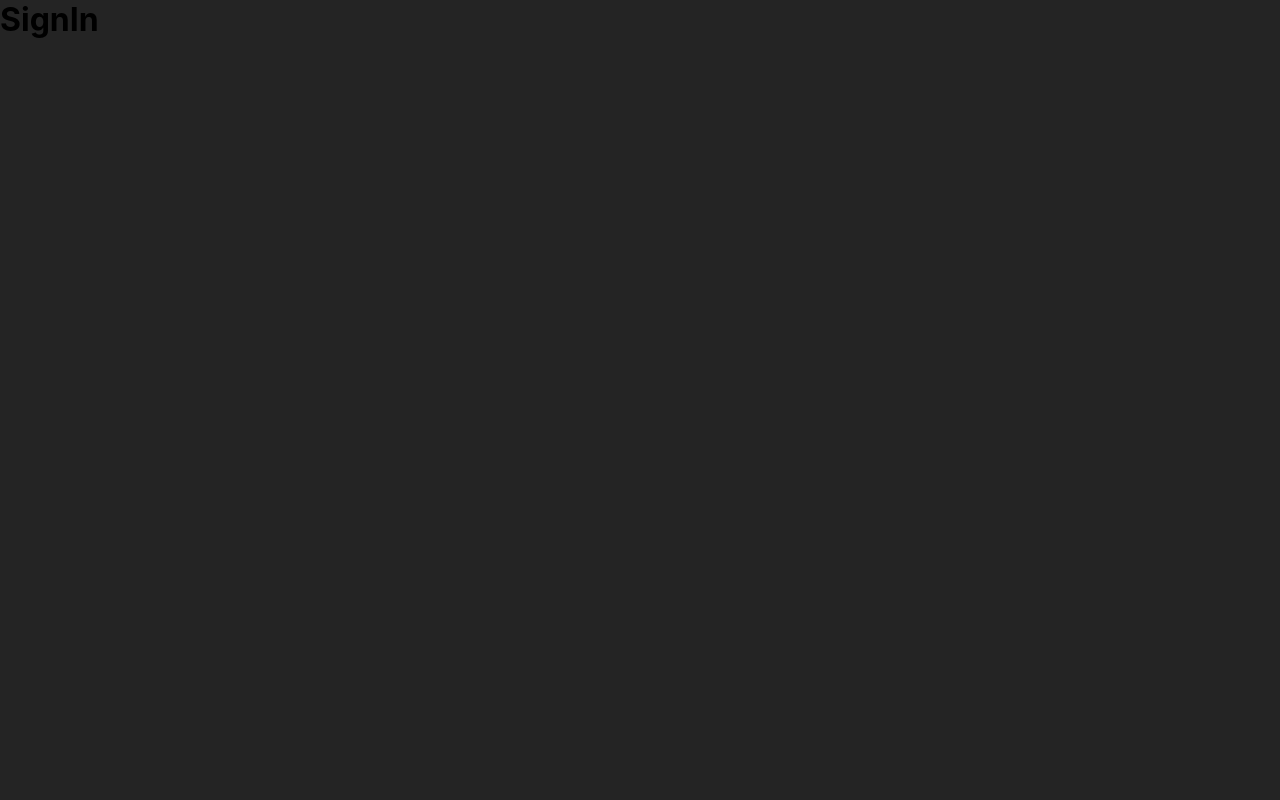
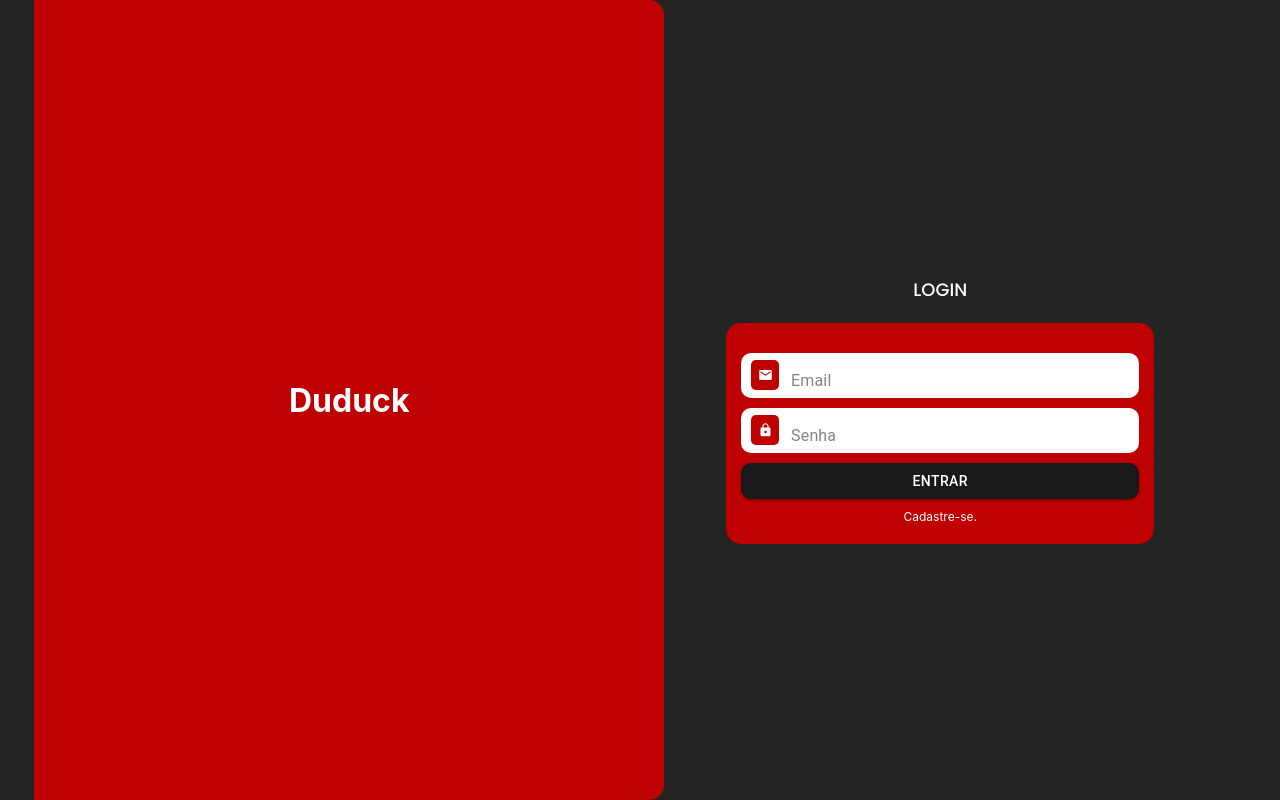
Before and after one commit to luis-garbelotti/my-app-front, a React (Create React App) app: page / in a window 1280 px wide. Built offline with nearby package versions, Linux system fonts and the light colour scheme.

Commit message:
feat: sign in

```diff
--- a/src/pages/SignIn/SignIn.tsx
+++ b/src/pages/SignIn/SignIn.tsx
@@ -1,9 +1,180 @@
-import React from 'react';
+import React, { useState } from 'react';
+import { useNavigate } from 'react-router-dom';
+import { Input, Form, Title, SideLogo } from '../../components/FormComponents/index';
+import { signIn } from '../../services/api';
+import { Box, Container, Button } from '@mui/material';
+import LoadingButton from '@mui/lab/LoadingButton';
+import PersonRoundedIcon from '@mui/icons-material/PersonRounded';
+import MailIcon from '@mui/icons-material/Mail';
+import LockIcon from '@mui/icons-material/Lock';
+import ContainerPages from '../../components/ContainerPages/ContainerPages';
+import useAlert from '../../hooks/useAlert';
+import { AxiosError } from 'axios';
+
+const style = {
+  container: {
+    display: 'flex',
+    flexDirection: 'column',
+    alignItems: 'center',
+    justifyContent: 'center'
+  },
+  boxInputContainer: {
+    width: '100%',
+    height: '45px',
+    backgroundColor: '#fff',
+    display: 'flex',
+    alignItems: 'center',
+    justifyContent: 'space-beteween',
+    paddingLeft: '10px',
+    borderRadius: '10px'
+  },
+  boxIconContainer: {
+    width: '30px',
+    height: '30px',
+    borderRadius: '5px',
+    backgroundColor: '#BF0000',
+    display: 'flex',
+    alignItems: 'center',
+    justifyContent: 'center',
+    zIndex: 1
+  },
+  icon: {
+    color: '#fff',
+    width: '15px'
+  },
+  button: {
+    display: 'flex',
+    flexDirection: 'row',
+    fontSize: '14px',
+    backgroundColor: '#191919',
+    width: '100%',
+    borderRadius: '10px',
+    ':hover': {
+      backgroundColor: '#191919'
+    }
+  },
+  loadingButton: {
+    backgroundColor: 'rgba(25,25,25, 0.5)',
+    width: '100%',
+    borderRadius: '10px',
+  },
+  login: {
+    fontSize: '12px',
+    color: '#fff',
+    '&:hover': {
+      cursor: 'pointer'
+    }
+  }
+}
+
+interface FormData {
+  email: '',
+  password: '',
+}
 
 export default function SignIn() {
-  return(
-    <>
-      <h1>SignIn</h1>
-    </>
+
+  const { setMessage } = useAlert()
+  const [formData, setFormData] = useState<FormData>({
+    email: '',
+    password: '',
+  })
+  const [isLoading, setIsLoading] = useState<boolean>(false);
+  const navigate = useNavigate();
+
+  function handleInputChange(e: React.ChangeEvent<HTMLInputElement>) {
+    setFormData({ ...formData, [e.target.name]: e.target.value });
+  }
+
+  async function handleSubmit(e: React.FormEvent) {
+    e.preventDefault();
+    setMessage(null);
+
+    if (!formData.password ||
+        !formData.email
+        ) {
+      setMessage({ type: 'warning', text: 'Preencha todos os campos corretamente.' })
+      return;
+    }
+
+    const { email, password } = formData;
+
+    setIsLoading(true);
+    try {
+      await signIn({ password, email });
+      setMessage({ type: 'success', text: 'Login efetuado com sucesso.' });
+      navigate('/home');
+
+    } catch (error: AxiosError | Error | any) {
+      setIsLoading(false);
+      setMessage({ type: 'error', text: error.response.data })
+      setFormData({ ...formData, password: ''})
+    }
+  }
+
+  return (
+    <ContainerPages>
+      <SideLogo />
+      <Container sx={style.container}>
+        <Title text="LOGIN"></Title>
+        <Form >
+          <Box
+            component="div"
+            sx={style.boxInputContainer}>
+            <Box
+              component="div"
+              sx={style.boxIconContainer}>
+              <MailIcon sx={style.icon} />
+            </Box>
+            <Input
+              label="email"
+              placeholder="Email"
+              name="email"
+              value={formData.email}
+              onChange={handleInputChange}
+            />
+          </Box>
+
+          <Box
+            component="div"
+            sx={style.boxInputContainer}>
+            <Box
+              component="div"
+              sx={style.boxIconContainer}>
+              <LockIcon sx={style.icon} />
+            </Box>
+            <Input
+              label="password"
+              placeholder="Senha"
+              name="password"
+              value={formData.password}
+              onChange={handleInputChange}
+            />
+          </Box>
+
+          {!isLoading ?
+            <Button sx={style.button}
+              variant="contained"
+              onClick={handleSubmit}
+
+            >
+              Entrar
+            </Button>
+            :
+            <LoadingButton loading variant="outlined" sx={style.loadingButton}>
+              Submit
+            </LoadingButton>
+          }
+
+          <Box component="div" onClick={() => navigate('/signup')} sx={style.login}>
+            Cadastre-se.
+          </Box>
+        </Form>
+      </Container>
+    </ContainerPages>
   )
 }
+
+export {
+  SignIn
+}
--- a/src/pages/SignUp/SignUp.tsx
+++ b/src/pages/SignUp/SignUp.tsx
@@ -15,7 +15,8 @@ const style = {
   container: {
     display: 'flex',
     flexDirection: 'column',
-    alignItems: 'center'
+    alignItems: 'center',
+    justifyContent: 'center'
   },
   boxInputContainer: {
     width: '100%',
@@ -58,7 +59,6 @@ const style = {
     borderRadius: '10px',
   },
   login: {
-    marginTop: '10px',
     fontSize: '12px',
     color: '#fff',
     '&:hover': {
--- a/src/services/api.tsx
+++ b/src/services/api.tsx
@@ -10,14 +10,22 @@ function createConfig(token: string): any {
   }
 }
 
-interface authData {
+interface UserData {
   name: string,
   email: string,
   password: string
 }
 
-export async function signUp(body: authData) {
+type AuthData  = Omit<UserData, 'name' >
+
+export async function signUp(body: UserData) {
   const promise = axios.post(`${BASE_URL}/signup`, body);
 
   return promise;
 }
+
+export async function signIn(body: AuthData) {
+  const promise = axios.post(`${BASE_URL}/signin`, body);
+
+  return promise;
+}
```
